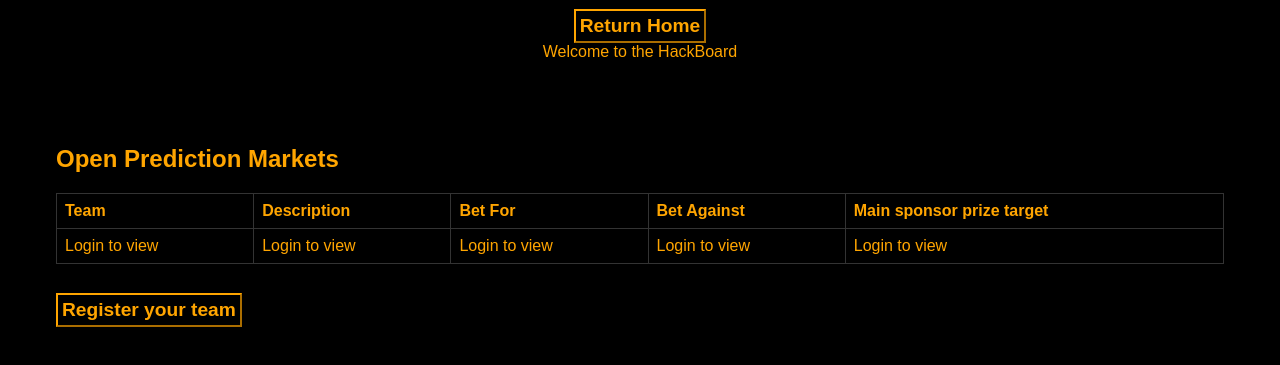
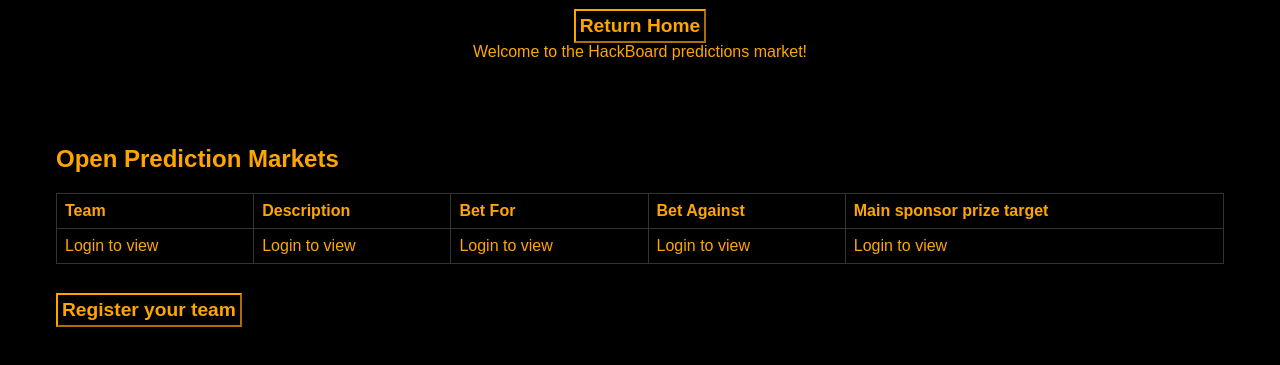
Before and after one commit to antron3000/Hack-The-Hackathon, a plain HTML site: page PredictionMarkets.html in a window 1280 px wide. Shown: the part 351-716 px from the top of the page. Drawn offline with nearby package versions, Linux system fonts and the light colour scheme.

Commit message:
Sep 23, 2023, 2:33 PM

```diff
--- a/PredictionMarkets.html
+++ b/PredictionMarkets.html
@@ -26,7 +26,7 @@
         <a href="/"><button>Return Home</button></a>
         <br>
         <div>
-           Welcome to the HackBoard
+           Welcome to the HackBoard predictions market!
         </div>
     </section>
 
```
